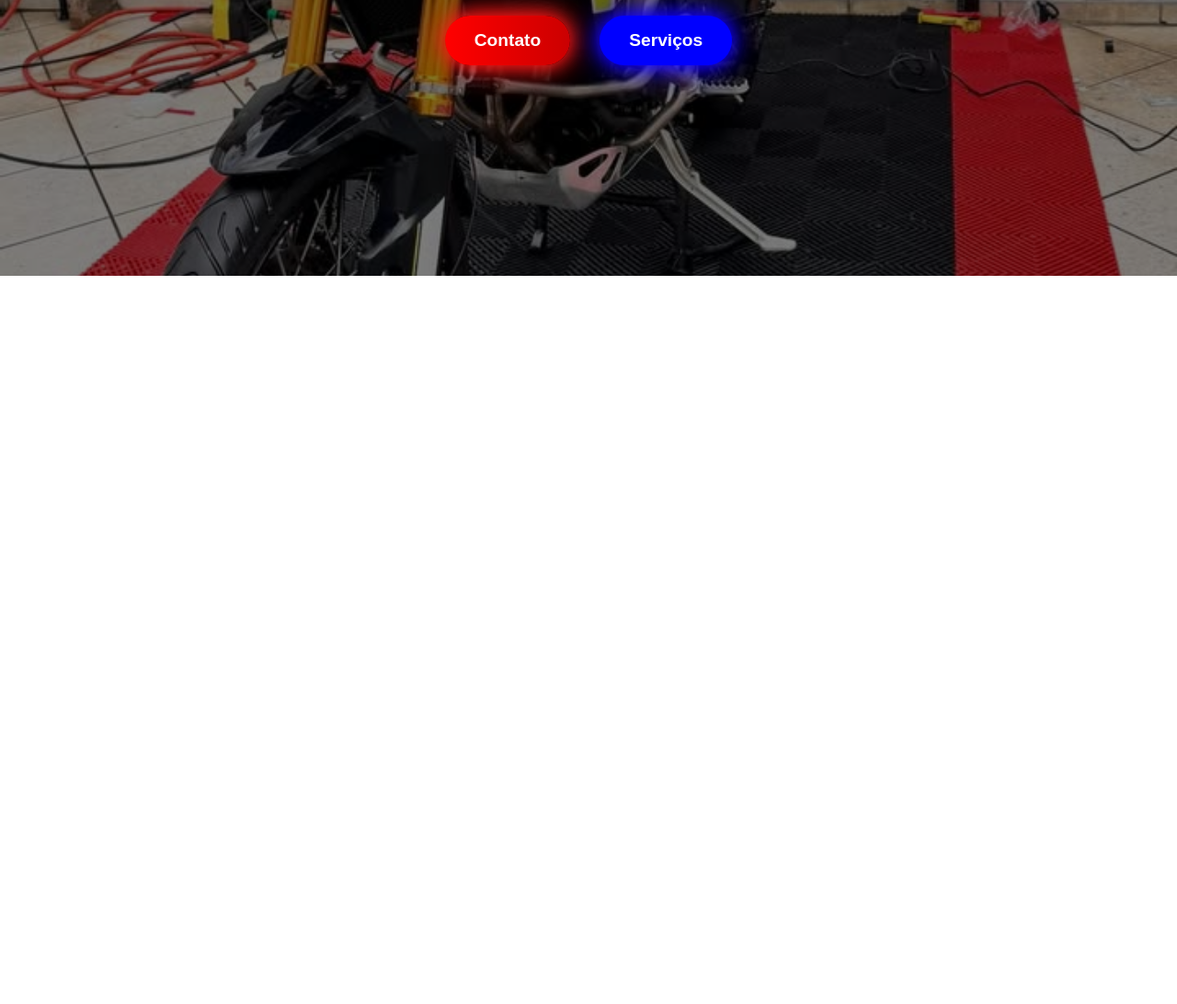
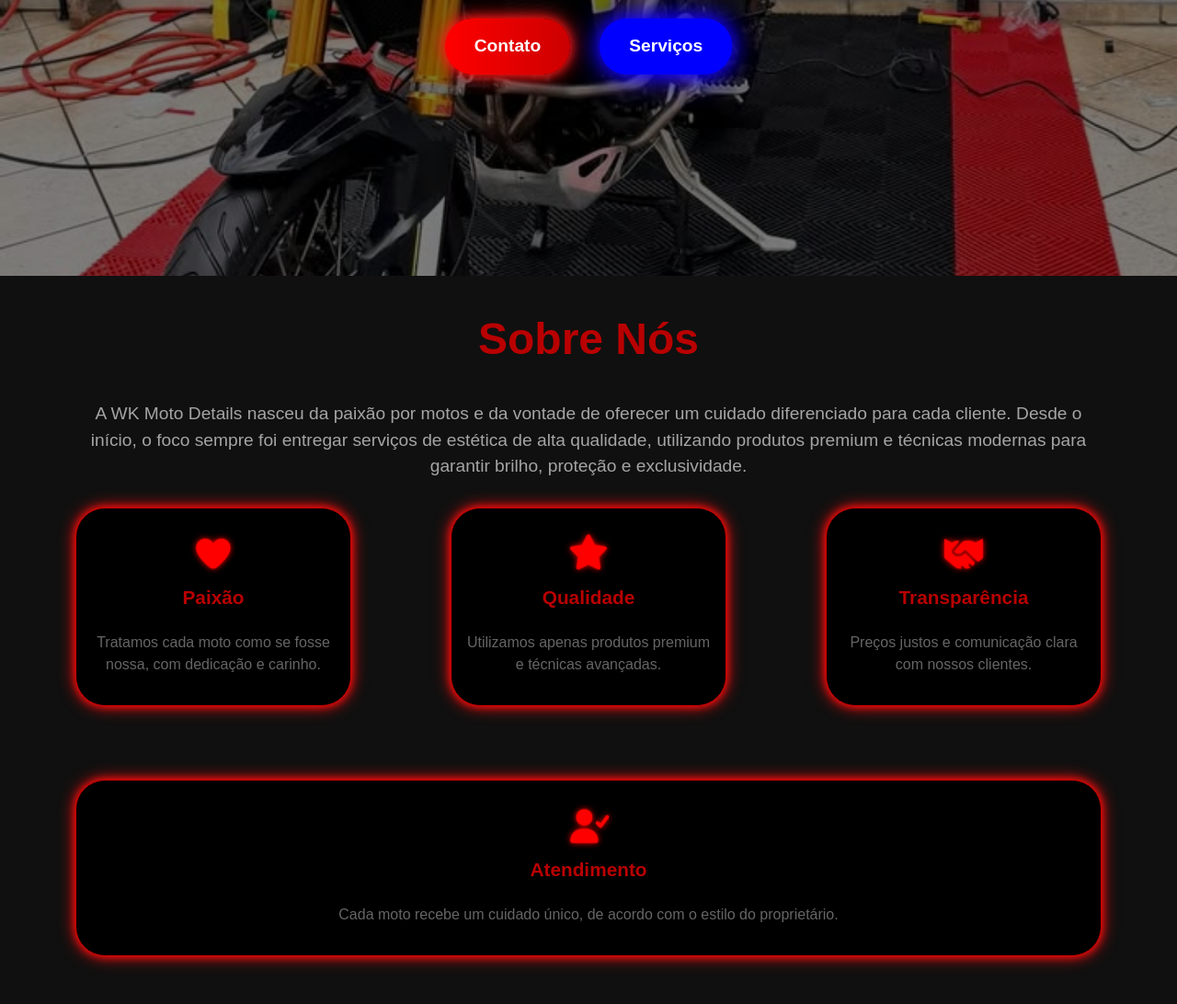
Before and after one commit to Luiz123819/wkMotoDetails1, a plain HTML site: page index.html in a window 1280 px wide. Shown: the part 500-1592 px from the top of the page at 92% size. Before the commit the page ends 800 px from the top, so only its background shows below. Drawn offline with Linux system fonts and the light colour scheme.

Commit message:
Add files via upload

```diff
--- a/STYLES/mobile.css
+++ b/STYLES/mobile.css
@@ -57,4 +57,13 @@
         width: 100%;
         /* botão ocupa toda largura no mobile */
     }
+    .sobre_nos_container .text_sobre_nos{
+        text-align: justify;
+    }
+    .sobre_nos_container{
+        padding: 0 1rem;
+    }
+    .valor{
+        width: 100%;
+    }
 }
--- a/STYLES/style.css
+++ b/STYLES/style.css
@@ -152,6 +152,7 @@ main::before {
     z-index: 1;
 
 }
+
 .content_main {
     display: flex;
     flex-direction: column;
@@ -166,44 +167,50 @@ main::before {
 }
 
 .content_main h1 {
-  font-size: clamp(2rem, 5vw, 3.5rem); /* ajusta dinamicamente */
+    font-size: clamp(2rem, 5vw, 3.5rem);
+    /* ajusta dinamicamente */
     font-weight: bold;
     margin-bottom: 20px;
-  text-shadow: 0 0 10px rgba(255,0,0,0.7);
+    text-shadow: 0 0 10px rgba(255, 0, 0, 0.7);
 
 }
 
 .content_main span {
-  font-size: clamp(1rem, 3vw, 1.5rem); /* responsivo */
+    font-size: clamp(1rem, 3vw, 1.5rem);
+    /* responsivo */
     margin-bottom: 30px;
     color: rgb(165, 165, 165);
 }
-.div_buttons_main{
+
+.div_buttons_main {
     display: flex;
     flex-wrap: wrap;
     align-items: center;
     justify-content: center;
-  gap:2rem;
+    gap: 2rem;
 }
+
 .btn_contacts_main#button {
     padding: 1rem 2rem;
-  font-size: clamp(1rem, 2.5vw, 1.2rem); /* responsivo */
+    font-size: clamp(1rem, 2.5vw, 1.2rem);
+    /* responsivo */
     font-weight: bold;
     color: #fff;
     background: linear-gradient(90deg, #ff0000, #cc0000);
     border: none;
     border-radius: 30px;
     cursor: pointer;
-  box-shadow: 0 0 15px rgba(255,0,0,0.8);
+    box-shadow: 0 0 15px rgba(255, 0, 0, 0.8);
     transition: transform 0.2s ease, box-shadow 0.2s ease;
 }
 
 .btn_contacts_main:hover {
     transform: scale(1.05);
-  box-shadow: 0 0 25px rgba(255,0,0,1);
+    box-shadow: 0 0 25px rgba(255, 0, 0, 1);
 }
+
 .btn_service_main#button {
-    background-color: blue ;
+    background-color: blue;
     padding: 1rem 2rem;
     font-size: clamp(1rem, 2.5vw, 1.2rem);
     border: none;
@@ -218,6 +225,7 @@ main::before {
     /* Animação pulsante */
     animation: pulseNeonBlue 1.5s infinite alternate;
 }
+
 @keyframes pulseNeonBlue {
     from {
         box-shadow:
@@ -231,3 +239,97 @@ main::before {
             0 0 40px #1100ff;
     }
 }
+
+.sobre_nos_container {
+    min-width: 100%;
+    min-height: 100vh;
+    text-align: center;
+    display: flex;
+    flex-direction: column;
+
+    align-items: center;
+    justify-content: center;
+
+    gap:30px
+}
+.sobre_nos_container h1{
+    margin-top: 30px;
+    font-size: clamp(2rem, 5vw, 3rem);
+    font-weight: bold;
+    color: #b90000;
+}
+.sobre_nos_container .text_sobre_nos{
+    font-size: clamp(1rem, 3vw, 1.2rem);
+    color: rgb(165, 165, 165);
+
+}
+.valores{
+    display: flex;
+    align-items: center;
+    justify-content: space-between;
+    flex-wrap: wrap;
+    gap: calc(50px);
+    width: 100%;
+}
+.valor {
+    width: 300px;
+    max-height: 300px;
+    background-color: black;
+    padding: 2rem 1rem;
+    display: flex;
+    flex-direction: column;
+    align-items: center;
+    justify-content: center; /* corrigido */
+    gap: 1rem;
+    border-radius: 2rem;
+    border: #cc0000 1px solid;
+    box-shadow:
+        0 0 6px #ff0000,
+        0 0 12px #ff0000;
+    transition: transform 0.5s ease-in-out, box-shadow 0.5s ease-in-out;
+    cursor: pointer;
+
+    animation: pulseNeon 2s ease-in-out infinite alternate; /* suavizado */
+}
+
+.valor:hover {
+    transform: scale(1.05); /* corrigido */
+}
+
+@keyframes pulseNeon {
+    from {
+        box-shadow:
+            0 0 6px #ff0000,
+            0 0 12px #ff0000;
+    }
+
+    to {
+        box-shadow:
+            0 0 12px #ff1a1a,
+            0 0 24px #ff1a1a;
+    }
+}
+
+
+.valor h4{
+    font-weight: 600;
+    color: #b90000;
+    font-size: 1.3rem;
+}
+.valor i{
+    font-size: 2.3rem;
+    color: #ff0000;
+     text-shadow:
+        0 0 2px #ff0000,
+        0 0 7px #ff0000;
+
+}
+.valor span{
+    font-weight: 500;
+    color: #ffffff65;
+}
+#valor_maior{
+    width: 100%;
+    margin-top: 50px;
+    margin-bottom: 50px;
+}
--- a/index.html
+++ b/index.html
@@ -8,6 +8,7 @@
   <!-- LINKS -->
   <link rel="stylesheet" href="STYLES/style.css" />
   <link rel="stylesheet" href="STYLES/mobile.css" />
+  <link rel="stylesheet" href="STYLES/bootstrap.css">
   <link
     rel="stylesheet"
     href="https://cdnjs.cloudflare.com/ajax/libs/font-awesome/7.0.1/css/all.min.css"
@@ -16,7 +17,7 @@
     referrerpolicy="no-referrer"
   />
 
-  <body>
+  <body style="background-color: rgba(0, 0, 0, 0.938);">
     <!-- CABEÇALHO -->
     <header>
       <h1>WK</h1>
@@ -56,6 +57,39 @@
 
       </div>
     </main>
+   <div class="container">
+     <!-- SOBRE NOS -->
+     <section class="sobre_nos_container">
+      <h1>Sobre Nós</h1>
+
+      <span class="text_sobre_nos">A WK Moto Details nasceu da paixão por motos e da vontade de oferecer um cuidado diferenciado para cada cliente. Desde o início, o foco sempre foi entregar serviços de estética de alta qualidade, utilizando produtos premium e técnicas modernas para garantir brilho, proteção e exclusividade.</span>
+
+      <div class="valores">
+        <div class="valor">
+          <i class="fas fa-heart"></i>
+          <h4>Paixão</h4>
+          <span>Tratamos cada moto como se fosse nossa, com dedicação e carinho.</span>
+        </div>
+         <div class="valor">
+         <i class="fas fa-star"></i>
+          <h4>Qualidade</h4>
+          <span>Utilizamos apenas produtos premium e técnicas avançadas.</span>
+        </div>
+         <div class="valor">
+       <i class="fas fa-handshake"></i>
+          <h4>Transparência</h4>
+          <span>Preços justos e comunicação clara com nossos clientes.</span>
+        </div>
+         </div>
+         <div class="valor" id="valor_maior" >
+          <i class="fas fa-user-check"></i>
+          <h4>Atendimento</h4>
+          <span>Cada moto recebe um cuidado único, de acordo com o estilo do proprietário.</span>
+        </div>
+
+     </section>
+   </div>
     <script src="JS/main.js"></script>
+    <script src="JS/bootstrap.js"></script>
   </body>
 </html>
```
Lines whose indentation alone changed are shown as unchanged.
